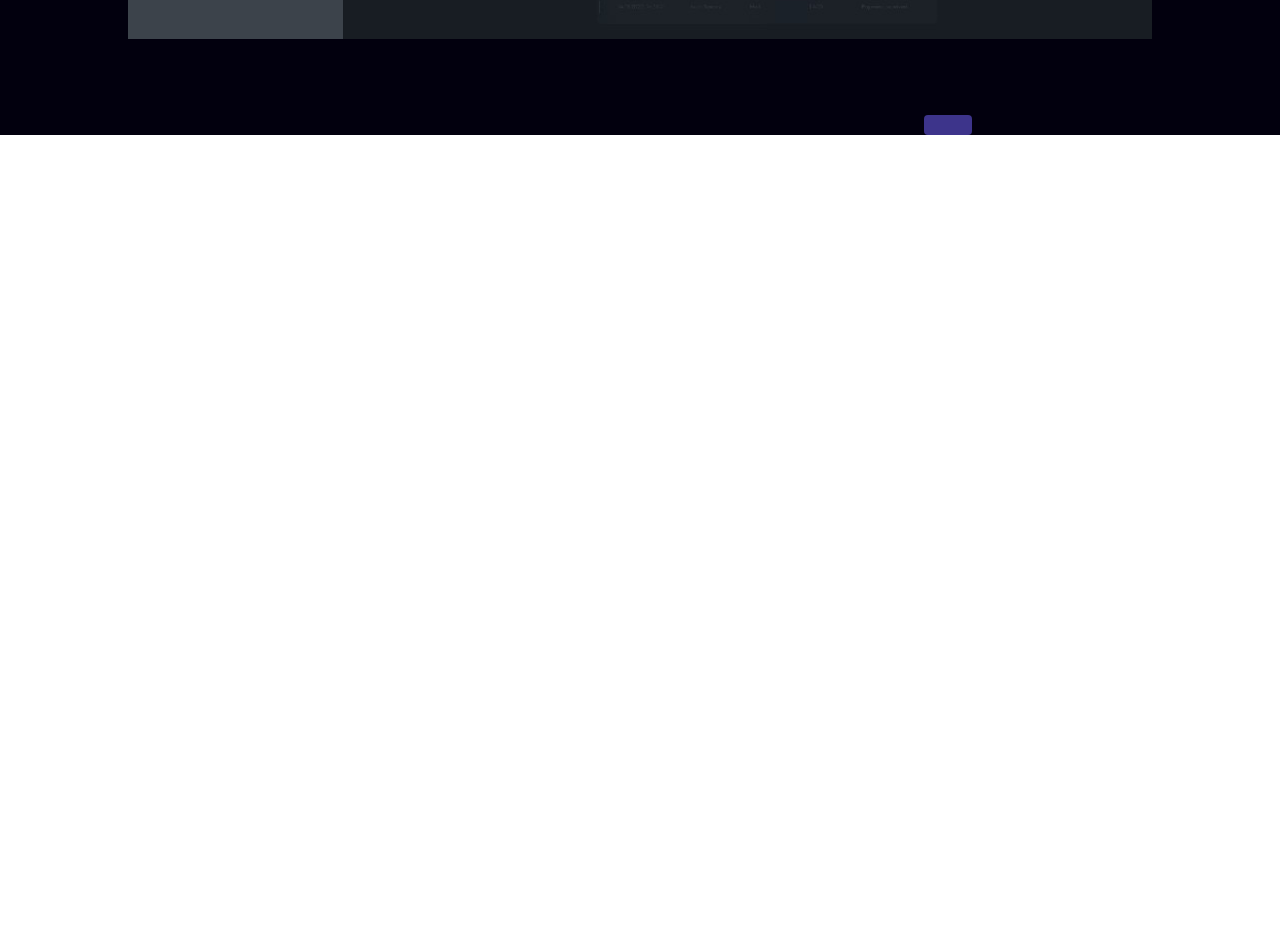
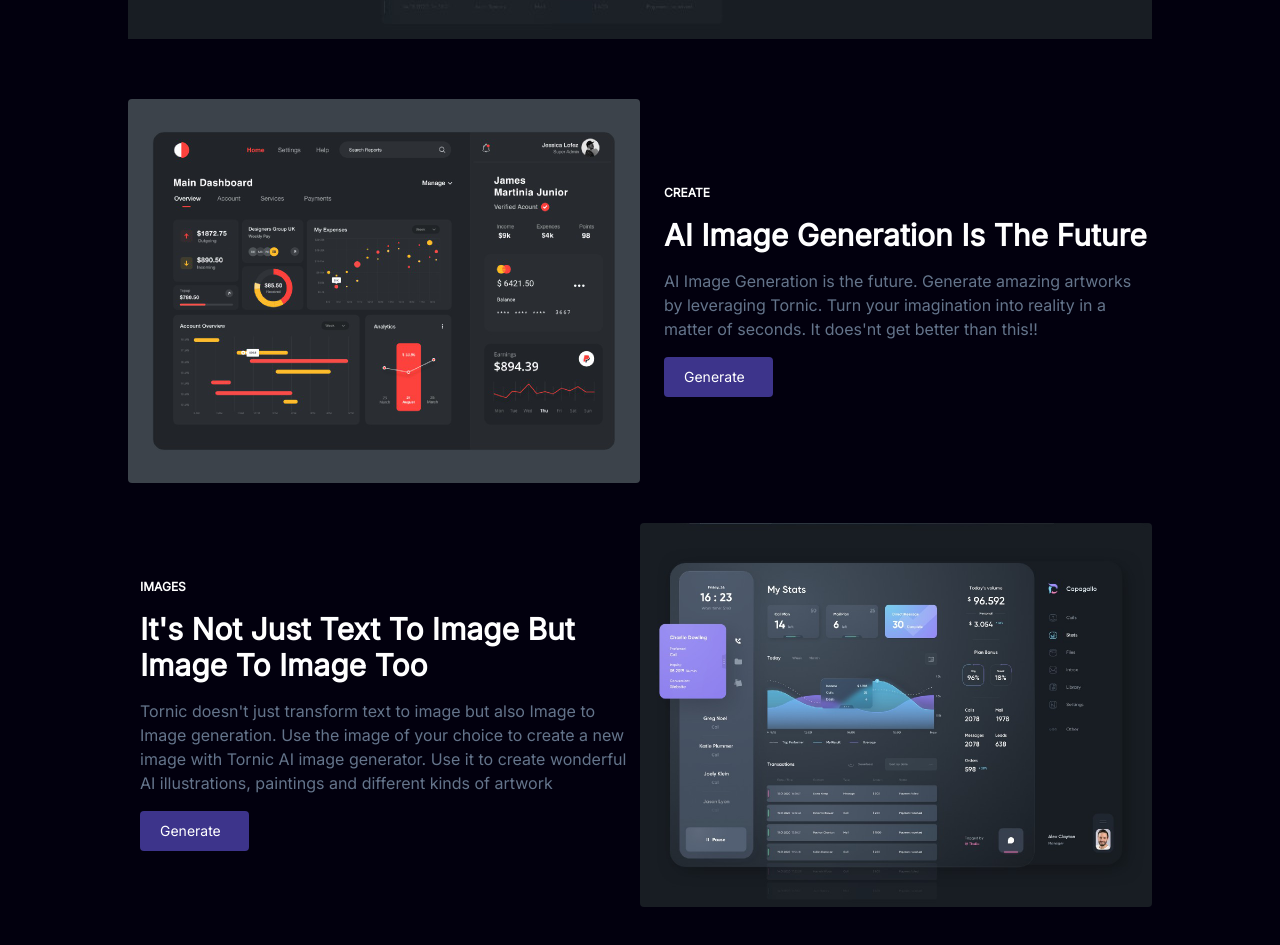
Before and after one commit to francisamidu/landing-page, a React (Vite) app: page / in a window 1280 px wide. Shown: the part 2060-3005 px from the top of the page. Before the commit the page ends 2195 px from the top, so only its background shows below. Built offline with nearby package versions, Linux system fonts and the light colour scheme.

Commit message:
UI tweaks

```diff
--- a/src/components/Slide.tsx
+++ b/src/components/Slide.tsx
@@ -2,24 +2,25 @@ import React from 'react';
 import { SlidesProps } from '@/interfaces';
 import { MainButton } from '.';
 
-const Slide = ({
-  buttonText,
-  content,
-  heading,
-  image,
-  onClick,
-  order,
-  preHeading,
-}: SlidesProps) => {
+type TSlide = {
+  slide: SlidesProps;
+};
+const Slide = (slide: TSlide) => {
+  const {
+    slide: { buttonText, content, heading, image, onClick, order, preHeading },
+  } = slide;
+
   return (
-    <div className="flex flex-row items-center justify-around">
+    <div className="my-5 flex flex-row items-center justify-between">
       <img
         src={image}
         alt={heading}
-        className={`${order === 'reversed' ? 'order-2' : 'order-1'}`}
+        className={`${
+          order === 'normal' ? 'order-1 mr-3' : 'order-2 ml-3'
+        } h-auto w-1/2 rounded`}
       />
-      <div className={`${order === 'reversed' ? 'order-2' : 'order-1'}`}>
-        <h1 className="text-sm font-bold">{preHeading}</h1>
+      <div className={`ml-3 ${order === 'normal' ? 'order-2' : 'order-1'}`}>
+        <h1 className="text-xs font-bold uppercase">{preHeading}</h1>
         <h2 className="py-4 text-3xl font-bold capitalize">{heading}</h2>
         <p className="mb-4 text-slate-500">{content}</p>
         <MainButton text={buttonText} onClick={onClick} />
--- a/src/components/Slides.tsx
+++ b/src/components/Slides.tsx
@@ -1,7 +1,10 @@
 import React, { useState } from 'react';
 import { SlidesProps } from '@/interfaces';
 import image1 from '../assets/images/dashboard-1.jpg';
+import image2 from '../assets/images/dashboard-2.jpg';
+import image3 from '../assets/images/dashboard-3.jpg';
 import { Slide } from '.';
+import shared from '../shared.json';
 
 const Slides = () => {
   const [slides, _] = useState<SlidesProps[]>([
@@ -15,12 +18,22 @@ const Slides = () => {
       preHeading: 'Create',
       onClick: () => {},
     },
+    {
+      buttonText: 'Generate',
+      content: `${shared.name} doesn't just transform text to image but also Image to Image generation. Use the image of your choice to create a new image with ${shared.name} AI image generator. Use it to create wonderful AI illustrations, paintings and different kinds of artwork`,
+      heading: "It's not just Text to Image but Image to Image too",
+      image: image2,
+      order: 'reversed',
+      preHeading: 'Images',
+      onClick: () => {},
+    },
   ]);
+
   return (
     <section className="py-5">
       <div className="flex max-w-screen-lg flex-col md:mx-auto">
         {slides.map((slide) => (
-          <Slide {...slide} key={JSON.stringify(slide)} />
+          <Slide slide={slide} key={JSON.stringify(slide)} />
         ))}
       </div>
     </section>
--- a/src/components/index.ts
+++ b/src/components/index.ts
@@ -5,7 +5,7 @@ import MainButton from './MainButton';
 import Navbar from './Navbar';
 import SecondaryButton from './SecondaryButton';
 import Slide from './Slide';
-import Slides from './Slide';
+import Slides from './Slides';
 import Stat from './Stat';
 import TopHeader from './TopHeader';
 
```
